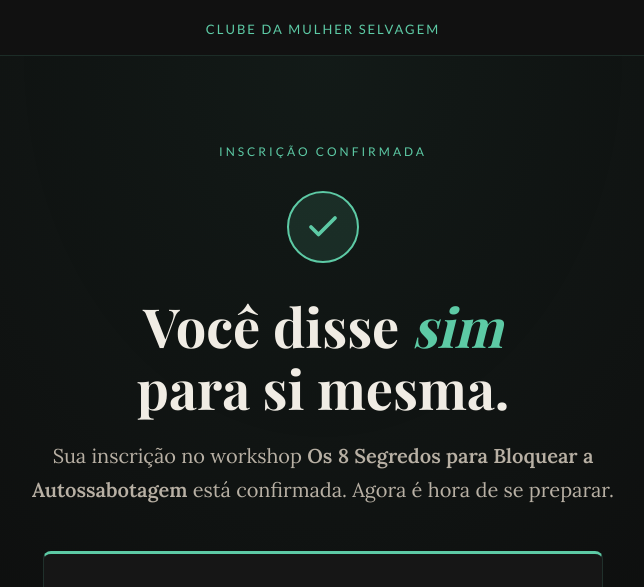
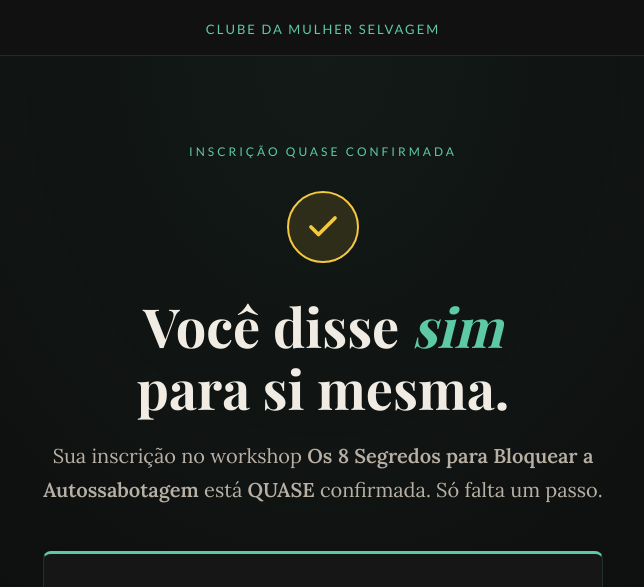
Before and after one commit to pamellaccavallini-bot/workshop-obrigada, a plain HTML site: page index.html in a window 1280 px wide. Shown: the top 587 px of the page, without its empty margins (317-961 px from the left). Drawn offline with nearby package versions, Linux system fonts and the light colour scheme; a web font is replaced by a local one.

Commit message:
Versão final: check amarelo, WhatsApp verde, texto quase confirmada

```diff
--- a/index.html
+++ b/index.html
@@ -76,17 +76,17 @@
       width: 72px;
       height: 72px;
       border-radius: 50%;
-      border: 2px solid var(--teal);
+      border: 2px solid #F5C842;
       display: flex;
       align-items: center;
       justify-content: center;
       margin: 0 auto 32px;
-      background: var(--teal-light);
+      background: rgba(245, 200, 66, 0.12);
     }
     .hero-check svg {
       width: 36px;
       height: 36px;
-      stroke: var(--teal);
+      stroke: #F5C842;
       fill: none;
       stroke-width: 2.5;
       stroke-linecap: round;
@@ -458,13 +458,13 @@
 
   <!-- HERO -->
   <section class="hero">
-    <span class="hero-eyebrow">Inscrição confirmada</span>
+    <span class="hero-eyebrow">Inscrição quase confirmada</span>
     <div class="hero-check">
       <svg viewBox="0 0 24 24"><polyline points="20 6 9 17 4 12"/></svg>
     </div>
     <h1>Você disse <em>sim</em><br>para si mesma.</h1>
     <p class="hero-subtitle">
-      Sua inscrição no workshop <strong>Os 8 Segredos para Bloquear a Autossabotagem</strong> está confirmada. Agora é hora de se preparar.
+      Sua inscrição no workshop <strong>Os 8 Segredos para Bloquear a Autossabotagem</strong> está <strong>QUASE</strong> confirmada. Só falta um passo.
     </p>
 
     <!-- CTA WhatsApp na primeira dobra -->
```
